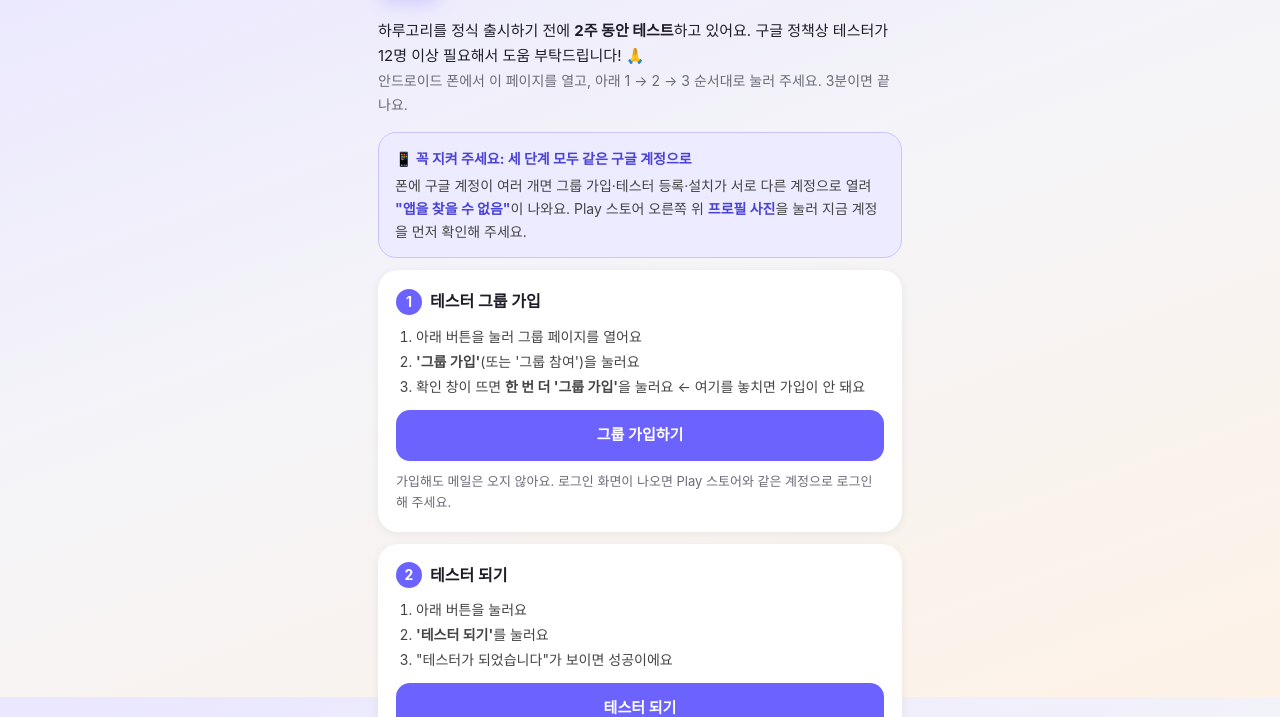
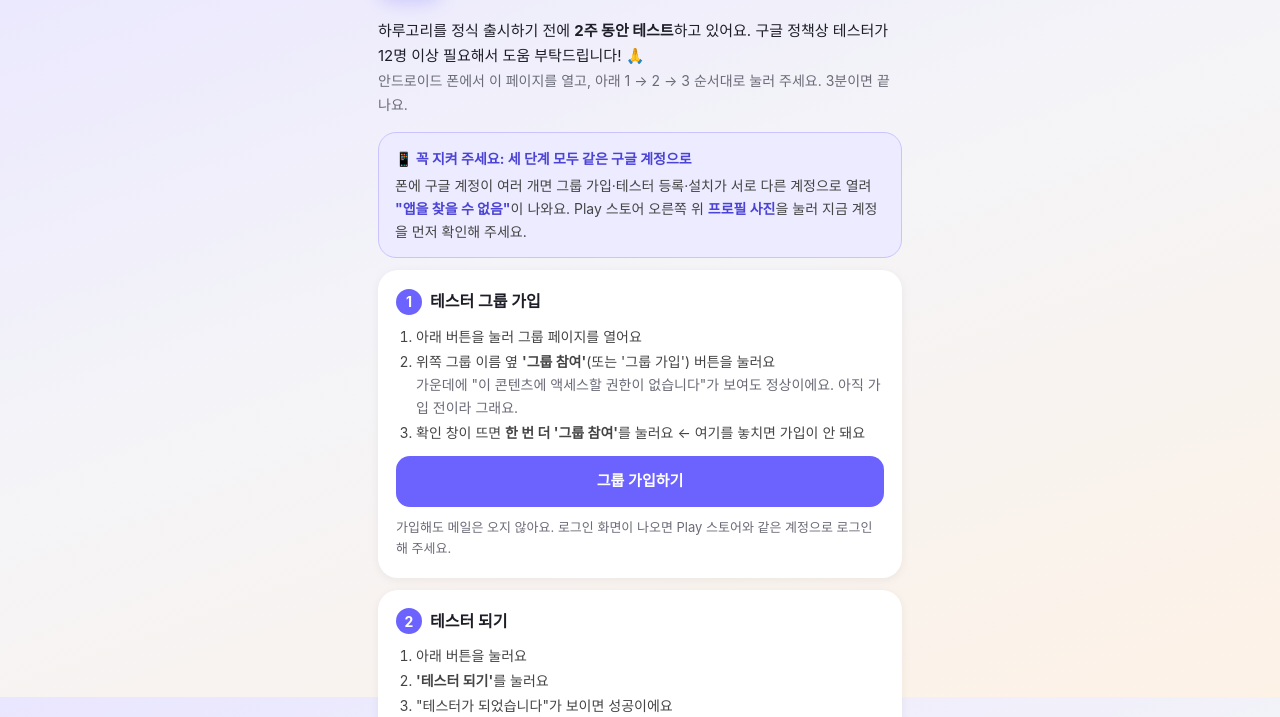
Before and after one commit to harilabapp/harugori, a plain HTML site: page test.html in a window 1280 px wide. Shown: the part 103-820 px from the top of the page. Drawn offline with Linux system fonts and the light colour scheme.

Commit message:
테스터 안내: 카톡 미리보기 이미지를 새 대표 이미지로, 그룹 '권한 없음' 안내
Co-Authored-By: Claude Opus 5.5 <noreply@anthropic.com>

```diff
--- a/test.html
+++ b/test.html
@@ -6,7 +6,9 @@
 <title>하루고리 테스트 참여 안내</title>
 <meta property="og:title" content="하루고리 테스트 참여 안내">
 <meta property="og:description" content="정식 출시 전 2주 테스트에 함께해 주세요 · 안드로이드 전용 · 3분이면 끝나요">
-<meta property="og:image" content="https://harilabapp.github.io/harugori/icon-512.png?v=2">
+<meta property="og:image" content="https://harilabapp.github.io/harugori/og-image.png?v=1">
+<meta property="og:image:width" content="1024">
+<meta property="og:image:height" content="500">
 <style>
   :root { --brand: #6C63FF; --ink: #1e1e28; --sub: #6b6b78; --card: #fff; }
   * { box-sizing: border-box; }
@@ -60,8 +62,8 @@
     <h2><span class="no">1</span>테스터 그룹 가입</h2>
     <ol>
       <li>아래 버튼을 눌러 그룹 페이지를 열어요</li>
-      <li><b>'그룹 가입'</b>(또는 '그룹 참여')을 눌러요</li>
-      <li>확인 창이 뜨면 <b>한 번 더 '그룹 가입'</b>을 눌러요 ← 여기를 놓치면 가입이 안 돼요</li>
+      <li>위쪽 그룹 이름 옆 <b>'그룹 참여'</b>(또는 '그룹 가입') 버튼을 눌러요<br><span style="color:#6b6b78">가운데에 "이 콘텐츠에 액세스할 권한이 없습니다"가 보여도 정상이에요. 아직 가입 전이라 그래요.</span></li>
+      <li>확인 창이 뜨면 <b>한 번 더 '그룹 참여'</b>를 눌러요 ← 여기를 놓치면 가입이 안 돼요</li>
     </ol>
     <a class="btn" href="https://groups.google.com/g/harugori-testers">그룹 가입하기</a>
     <p class="tip">가입해도 메일은 오지 않아요. 로그인 화면이 나오면 Play 스토어와 같은 계정으로 로그인해 주세요.</p>
```
